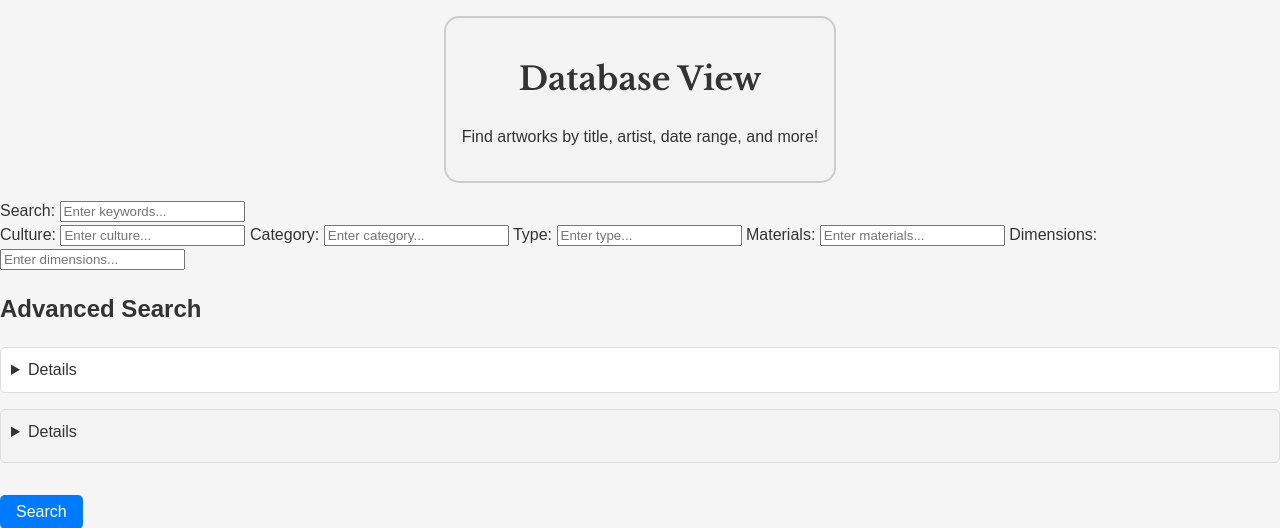
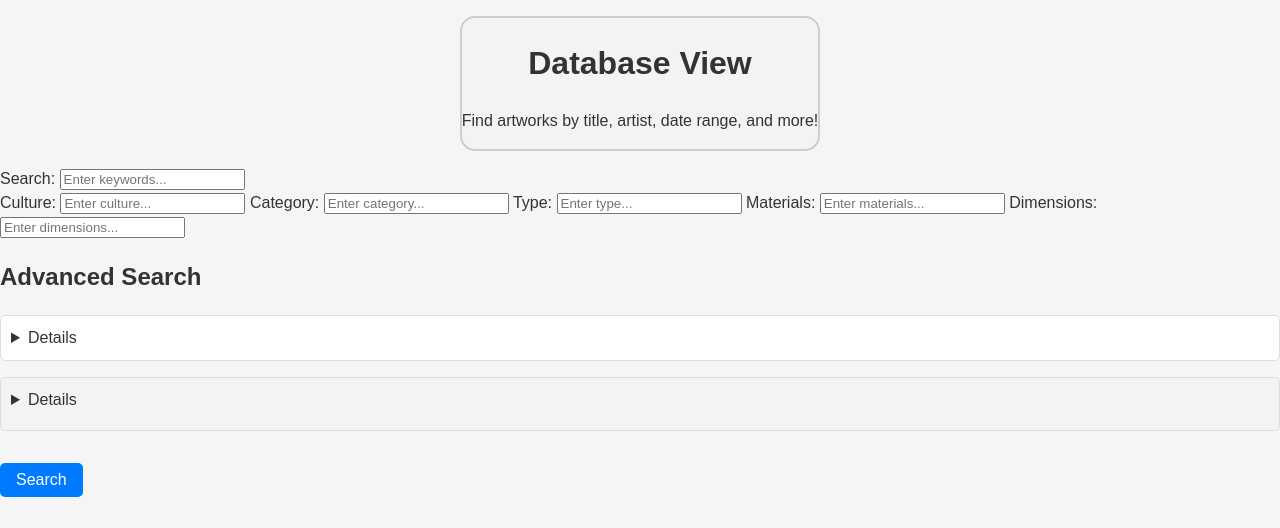
Before and after one commit to bn0367/databases-website, a PHP site: page / in a window 1280 px wide. Shown: the top 528 px of the page. Run offline with PHP 8.4, Linux system fonts and the light colour scheme.

Commit message:
Update style.css
font change - header

```diff
--- a/style.css
+++ b/style.css
@@ -1,15 +1,12 @@
 header {
     margin: 1rem auto;
+    font-family: 'Libre Baskerville', serif
     padding: 1rem;
     width: fit-content;
     background-color: #f3f3f3;
     border: 2px solid #ccc;
     border-radius: 15px;
     text-align: center;
-}
-
-header h1 {
-    font-family: 'Libre Baskerville', serif;
 }
 
 #search-bar-container {
```
